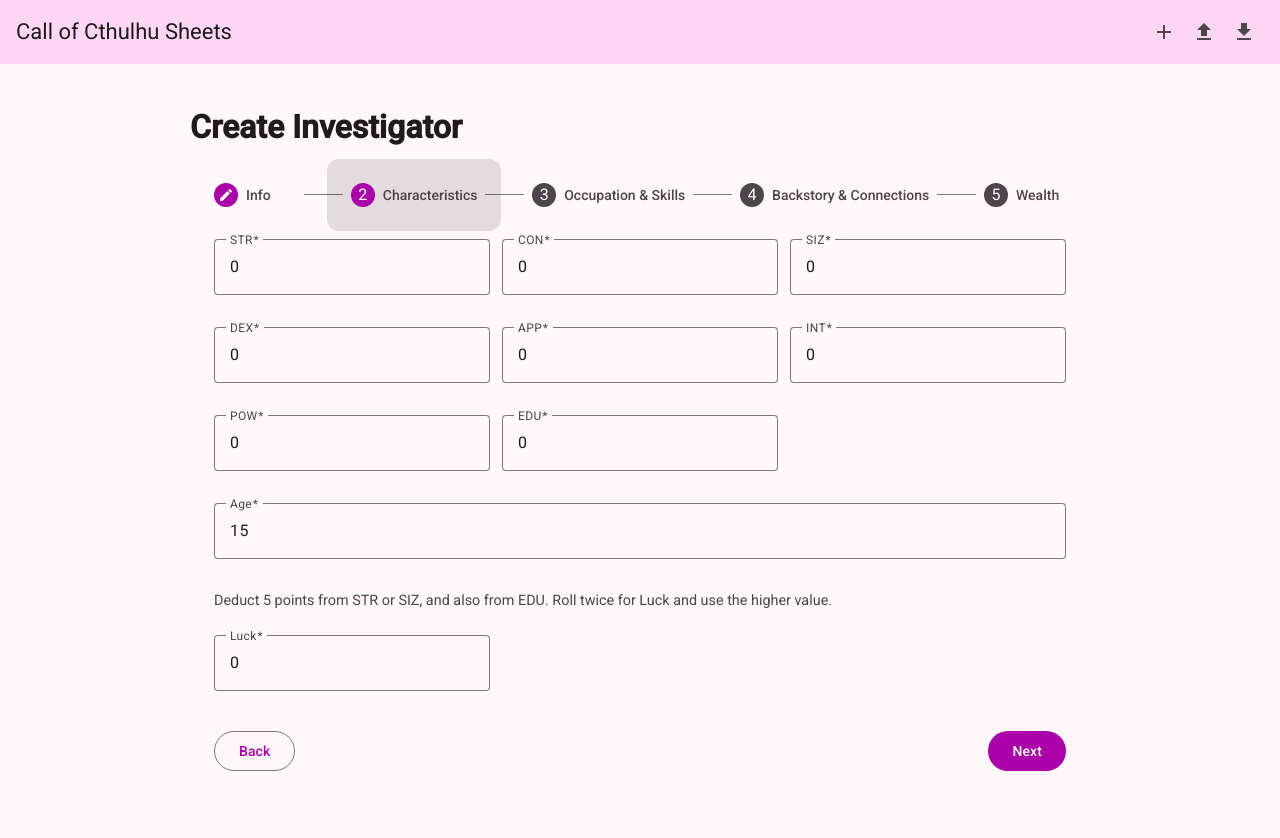
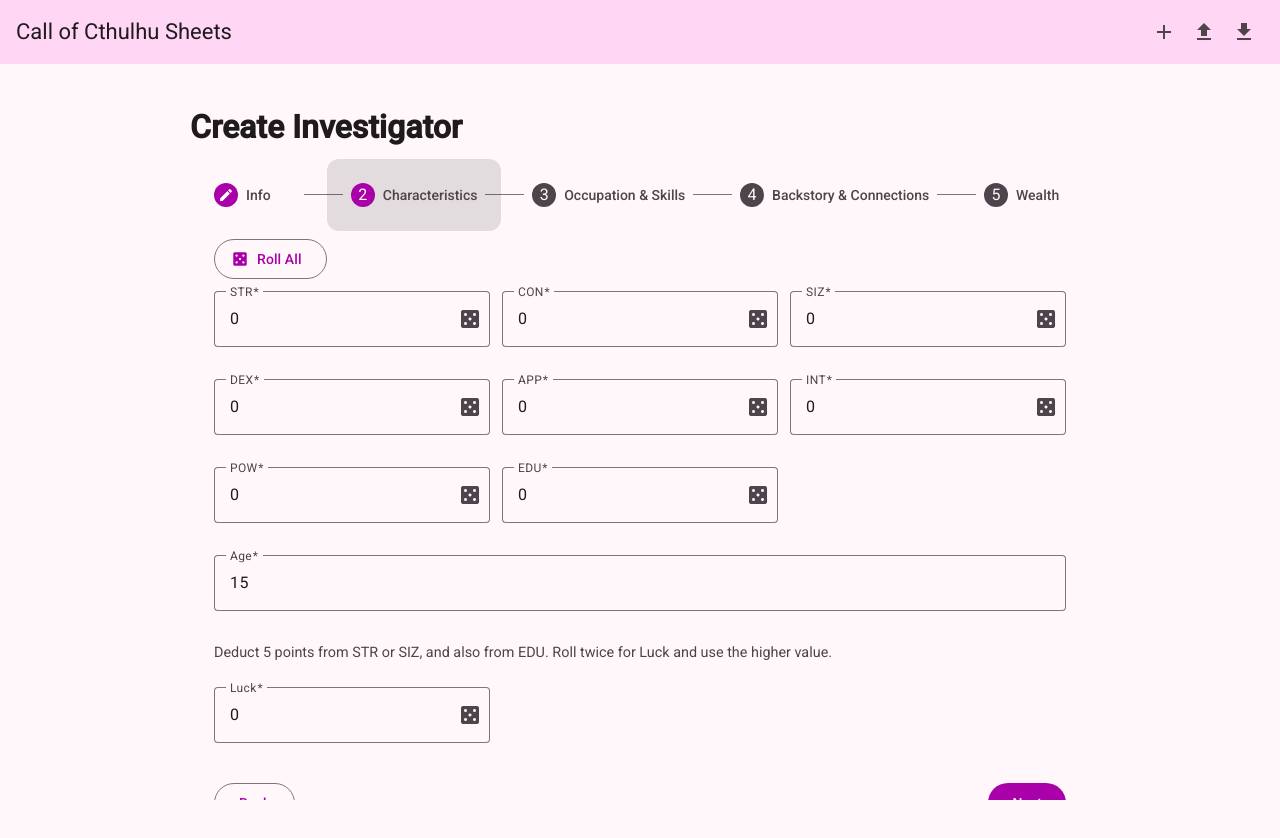
Before and after one commit to cooperdramsey/coc-sheets, an Angular app: page /create in a window 1280 px wide. Both pictures are taken after typing "Sample", "Sample", "Sample", "Sample", "Sample" into the empty fields and a click on the button "Next". Shown: the top 838 px of the page. Built offline with nearby package versions, Linux system fonts and the light colour scheme.

Commit message:
Add stat rolling to char creation

```diff
--- a/src/app/character-creation/character-creation.html
+++ b/src/app/character-creation/character-creation.html
@@ -39,14 +39,77 @@
     <!-- Characteristics -->
     <mat-step [stepControl]="characteristicsForm" label="Characteristics">
       <form [formGroup]="characteristicsForm" class="row">
-        <mat-form-field appearance="outline" class="char-stat col-3 short"><mat-label>STR</mat-label><input matInput type="number" formControlName="str" /></mat-form-field>
-        <mat-form-field appearance="outline" class="char-stat col-3 short"><mat-label>CON</mat-label><input matInput type="number" formControlName="con" /></mat-form-field>
-        <mat-form-field appearance="outline" class="char-stat col-3 short"><mat-label>SIZ</mat-label><input matInput type="number" formControlName="siz" /></mat-form-field>
-        <mat-form-field appearance="outline" class="char-stat col-3 short"><mat-label>DEX</mat-label><input matInput type="number" formControlName="dex" /></mat-form-field>
-        <mat-form-field appearance="outline" class="char-stat col-3 short"><mat-label>APP</mat-label><input matInput type="number" formControlName="app" /></mat-form-field>
-        <mat-form-field appearance="outline" class="char-stat col-3 short"><mat-label>INT</mat-label><input matInput type="number" formControlName="int" /></mat-form-field>
-        <mat-form-field appearance="outline" class="char-stat col-3 short"><mat-label>POW</mat-label><input matInput type="number" formControlName="pow" /></mat-form-field>
-        <mat-form-field appearance="outline" class="char-stat col-3 short"><mat-label>EDU</mat-label><input matInput type="number" formControlName="edu" /></mat-form-field>
+        <!-- Roll all button -->
+        <div class="full">
+          <button mat-stroked-button type="button" (click)="rollAllStats()" matTooltip="Roll all characteristics">
+            <mat-icon>casino</mat-icon>
+            Roll All
+          </button>
+        </div>
+
+        <mat-form-field appearance="outline" class="char-stat col-3 short">
+          <mat-label>STR</mat-label>
+          <input matInput type="number" formControlName="str" />
+          <button mat-icon-button matSuffix matTooltip="Roll 3d6 × 5" (click)="rollStat('str')" aria-label="Roll STR">
+            <mat-icon>casino</mat-icon>
+          </button>
+        </mat-form-field>
+
+        <mat-form-field appearance="outline" class="char-stat col-3 short">
+          <mat-label>CON</mat-label>
+          <input matInput type="number" formControlName="con" />
+          <button mat-icon-button matSuffix matTooltip="Roll 3d6 × 5" (click)="rollStat('con')" aria-label="Roll CON">
+            <mat-icon>casino</mat-icon>
+          </button>
+        </mat-form-field>
+
+        <mat-form-field appearance="outline" class="char-stat col-3 short">
+          <mat-label>SIZ</mat-label>
+          <input matInput type="number" formControlName="siz" />
+          <button mat-icon-button matSuffix matTooltip="Roll 2d6 + 6" (click)="rollStat('siz')" aria-label="Roll SIZ">
+            <mat-icon>casino</mat-icon>
+          </button>
+        </mat-form-field>
+
+        <mat-form-field appearance="outline" class="char-stat col-3 short">
+          <mat-label>DEX</mat-label>
+          <input matInput type="number" formControlName="dex" />
+          <button mat-icon-button matSuffix matTooltip="Roll 3d6 × 5" (click)="rollStat('dex')" aria-label="Roll DEX">
+            <mat-icon>casino</mat-icon>
+          </button>
+        </mat-form-field>
+
+        <mat-form-field appearance="outline" class="char-stat col-3 short">
+          <mat-label>APP</mat-label>
+          <input matInput type="number" formControlName="app" />
+          <button mat-icon-button matSuffix matTooltip="Roll 3d6 × 5" (click)="rollStat('app')" aria-label="Roll APP">
+            <mat-icon>casino</mat-icon>
+          </button>
+        </mat-form-field>
+
+        <mat-form-field appearance="outline" class="char-stat col-3 short">
+          <mat-label>INT</mat-label>
+          <input matInput type="number" formControlName="int" />
+          <button mat-icon-button matSuffix matTooltip="Roll 2d6 + 6" (click)="rollStat('int')" aria-label="Roll INT">
+            <mat-icon>casino</mat-icon>
+          </button>
+        </mat-form-field>
+
+        <mat-form-field appearance="outline" class="char-stat col-3 short">
+          <mat-label>POW</mat-label>
+          <input matInput type="number" formControlName="pow" />
+          <button mat-icon-button matSuffix matTooltip="Roll 3d6 × 5" (click)="rollStat('pow')" aria-label="Roll POW">
+            <mat-icon>casino</mat-icon>
+          </button>
+        </mat-form-field>
+
+        <mat-form-field appearance="outline" class="char-stat col-3 short">
+          <mat-label>EDU</mat-label>
+          <input matInput type="number" formControlName="edu" />
+          <button mat-icon-button matSuffix matTooltip="Roll 2d6 + 6" (click)="rollStat('edu')" aria-label="Roll EDU">
+            <mat-icon>casino</mat-icon>
+          </button>
+        </mat-form-field>
 
         <mat-form-field appearance="outline" class="full">
           <mat-label>Age</mat-label>
@@ -62,6 +125,9 @@
         <mat-form-field appearance="outline" class="char-stat col-3 short">
           <mat-label>Luck</mat-label>
           <input matInput type="number" formControlName="luck" />
+          <button mat-icon-button matSuffix matTooltip="Roll 2d6 + 6" (click)="rollStat('luck')" aria-label="Roll LUCK">
+            <mat-icon>casino</mat-icon>
+          </button>
         </mat-form-field>
 
         <div class="step-actions full">
--- a/src/app/character-creation/character-creation.ts
+++ b/src/app/character-creation/character-creation.ts
@@ -10,6 +10,7 @@
 import { MatTooltipModule } from '@angular/material/tooltip';
 import { InvestigatorCharacteristics } from '../enums/investigator-characteristics';
 import { MatCardModule } from "@angular/material/card";
+import { DiceService } from '../Services/dice.service';
 
 @Component({
   selector: 'app-character-creation',
@@ -30,6 +31,7 @@
 })
 export class CharacterCreation {
   private fb = inject(FormBuilder);
+  private dice = inject(DiceService);
 
   // TODO pull rules like this into services
   private AGE_RULES = [
@@ -358,6 +360,38 @@
     );
   }
 
+  // Dice helpers
+  private rollNd6(n: number): number {
+    const rolls = this.dice.rollMany([{ sides: 6, count: n }]);
+    return rolls.reduce((sum, r) => sum + r.result, 0);
+  }
+
+  private roll3d6x5(): number {
+    return this.rollNd6(3) * 5;
+  }
+
+  private roll2d6plus6(): number {
+    return this.rollNd6(2) + 6;
+  }
+
+  rollStat(stat: 'str' | 'con' | 'dex' | 'app' | 'pow' | 'siz' | 'int' | 'edu' | 'luck'): void {
+    const isThreeD6x5 = ['str', 'con', 'dex', 'app', 'pow', 'luck'].includes(stat);
+    const value = isThreeD6x5 ? this.roll3d6x5() : this.roll2d6plus6();
+    this.characteristicsForm.get(stat)?.setValue(value);
+  }
+
+  rollAllStats(): void {
+    this.rollStat('str');
+    this.rollStat('con');
+    this.rollStat('siz');
+    this.rollStat('dex');
+    this.rollStat('app');
+    this.rollStat('int');
+    this.rollStat('pow');
+    this.rollStat('edu');
+    this.rollStat('luck'); // TODO: teen band advantage
+  }
+
   finish(): void {
     const result = {
       info: this.playerForm.value,
```
